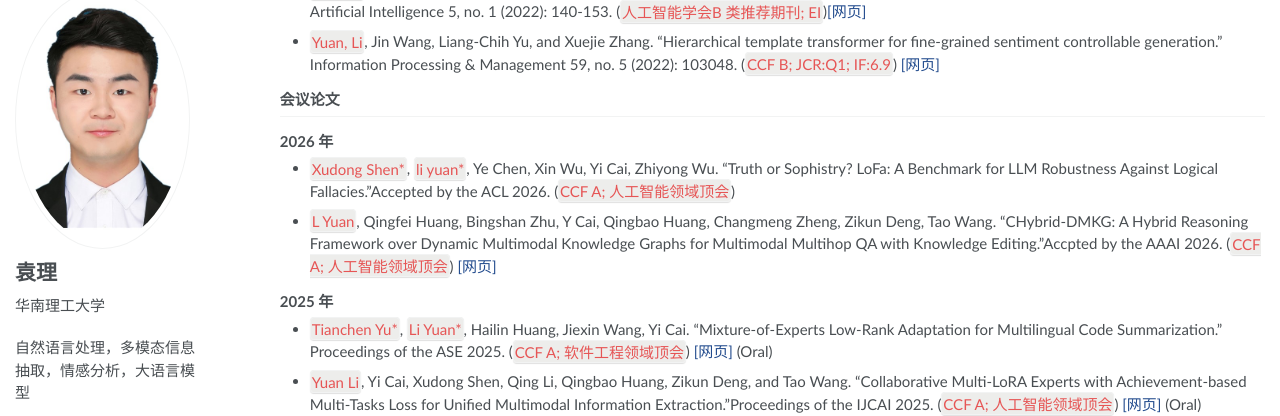
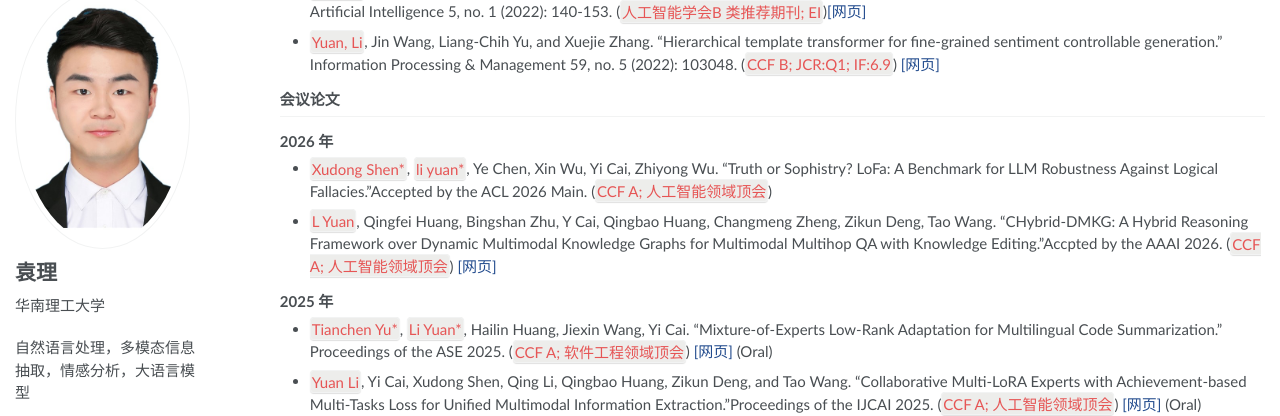
Before and after one commit to YuanLi95/YuanLi95.github.io, a Jekyll site: the page built from _pages/about.md, in a window 1280 px wide and 900 px high, scrolled down 913 px. Shown: the part 101-517 px from the top of the window. Built offline with Jekyll 4.4.1, drawn with Linux system fonts in a browser that asks for light colours; some web fonts are replaced.

Commit message:
Update about.md

```diff
--- a/_pages/about.md
+++ b/_pages/about.md
@@ -85,7 +85,7 @@ redirect_from:
 ### 会议论文
 ---
 ### 2026 年
-- `Xudong Shen*`, `li yuan*`, Ye Chen, Xin Wu, Yi Cai, Zhiyong Wu. "Truth or Sophistry? LoFa: A Benchmark for LLM Robustness Against Logical Fallacies."Accepted by the ACL 2026. (`CCF A;  人工智能领域顶会`)
+- `Xudong Shen*`, `li yuan*`, Ye Chen, Xin Wu, Yi Cai, Zhiyong Wu. "Truth or Sophistry? LoFa: A Benchmark for LLM Robustness Against Logical Fallacies."Accepted by the ACL 2026 Main. (`CCF A;  人工智能领域顶会`)
 
 - `L Yuan`, Qingfei Huang, Bingshan Zhu, Y Cai, Qingbao Huang, Changmeng Zheng, Zikun Deng, Tao Wang. "CHybrid-DMKG: A Hybrid Reasoning Framework over Dynamic Multimodal Knowledge Graphs for Multimodal Multihop QA with Knowledge Editing."Accpted by the AAAI 2026. (`CCF A;  人工智能领域顶会`)  [[网页]](https://arxiv.org/abs/2505.06303)
 
```
